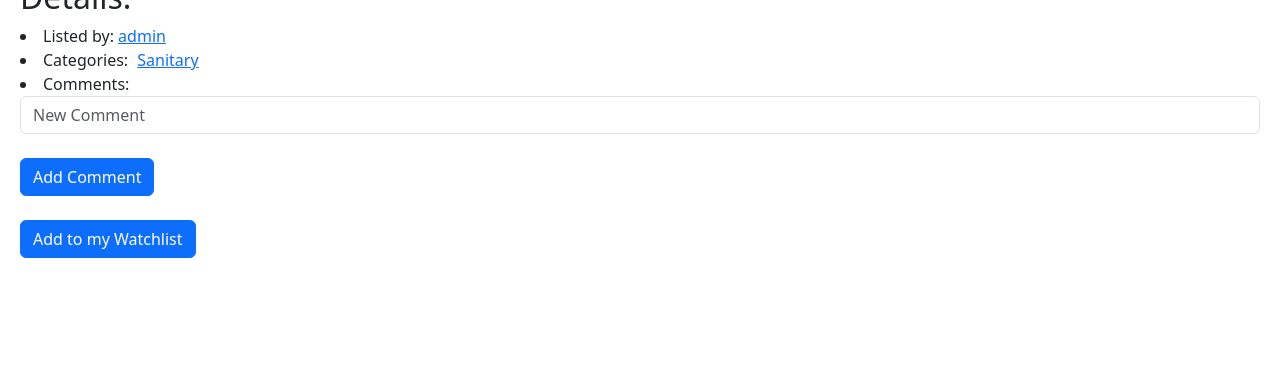
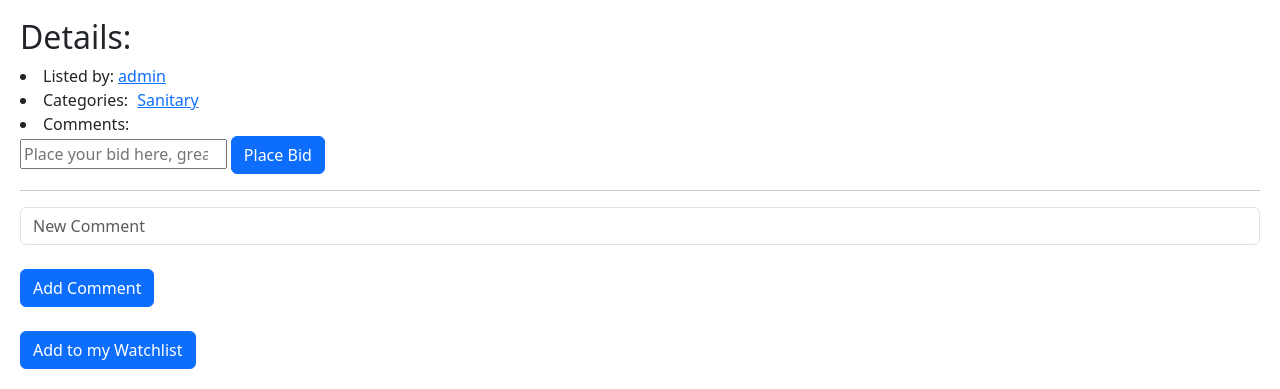
Before and after one commit to Harward-Projects/commerce, a Django app: a page that uses auctions/templates/auctions/listing.html in a window 1280 px wide. Shown: the part 585-974 px from the top of the page. Before the commit the page ends 843 px from the top, so only its background shows below. Run offline with Django 3.2, Linux system fonts and the light colour scheme; a user stored in the database is signed in; data comes from the database, SQL or seed files in the repository; some libraries are stand-ins or nearby versions.

Commit message:
Adds price bidding logics, close button for owner remained

```diff
--- a/auctions/models.py
+++ b/auctions/models.py
@@ -9,8 +9,6 @@
 
 class Comments(models.Model):
     content = models.TextField(blank=True)
-    # title = models.ForeignKey('Listings', on_delete=models.CASCADE, related_name="comments_title")
-    user = models.CharField(max_length=64, blank=True)
 
     def __str__(self):
         return self.content
@@ -33,10 +31,11 @@
     photo_url = models.URLField(max_length=300, blank=True)
     category = models.ManyToManyField(Categories, blank=True, related_name="Category")
     # There must be an optional base_price and bid_price. The final price should be max of these base and bid prices.
-    prices = models.DecimalField(decimal_places=2, max_digits=6, null=True)
+    price = models.DecimalField(decimal_places=2, max_digits=6, null=True)
+    bids_number = models.IntegerField(default=0)
     bid_price = models.ManyToManyField(Bids, related_name="Bid_price")
     # date = models.DateTimeField()
-    comments = models.ManyToManyField(Comments, blank=True, related_name="listings")
+    comments = models.ManyToManyField(Comments, blank=True, null=True, related_name="listings")
     active_state = models.BooleanField(default=True, null=True)
     user = models.CharField(max_length=64, blank=True)
     watchlist = models.ManyToManyField(User, blank=True, related_name='added_listings')
--- a/auctions/templates/auctions/listing.html
+++ b/auctions/templates/auctions/listing.html
@@ -12,6 +12,8 @@
     <li>Listed by:
         {% if item.user == "admin" %}
             <a href="{% url 'admin:index' %}">{{ item.user }}</a></li>
+        {% else %}
+            {{ item.user }}
         {% endif %}
     <li class="">Categories:
         {% if item.category %}
@@ -32,7 +34,19 @@
     {% endfor %}
 
     {% if user.is_authenticated %}
-        <form action="{% url 'add_comment' title=item.title %}" method="post">
+        {% if message %}
+            {{ message }}
+        {% endif %}
+        {% if item.bids_number %}
+            <h6>{{ item.bids_number }} bid(s) so far. </h6>
+        {% endif %}
+        <form action="{% url 'add_comment_or_bid' title=item.title %}" method="post">
+            {% csrf_token %}
+            <input class="col-md-2" type="number" name="bid" placeholder="Place your bid here, greater than others'">
+            <input class="btn btn-primary" type="submit" name="bid_submit" value="Place Bid">
+        </form>
+        <hr>
+        <form action="{% url 'add_comment_or_bid' title=item.title %}" method="post">
             {% csrf_token %}
             <!-- <div class="form-group"> -->
                 <input class="form-control" type="text" name="new_comment" placeholder="New Comment">
@@ -42,7 +56,7 @@
                 <P class="alert alert-warning">{{ message }}</P>
                 <br>
             {% endif %}
-            <input class="btn btn-primary" type="submit" value="Add Comment">
+            <input class="btn btn-primary" type="submit" name="comment_submit" value="Add Comment">
         </form>
         <br>
         {% if user in item.watchlist.all %}
--- a/auctions/urls.py
+++ b/auctions/urls.py
@@ -9,7 +9,7 @@
     path("category/<str:category>", views.view_category, name="category"),
     path("watchlist", views.watchlist, name="watchlist"),
     path("ARWatchlist/<int:key>/<str:title>", views.ARWatchlist, name="ARWatchlist"),
-    path("listing/<str:title>", views.add_comment, name="add_comment"),
+    path("listing/<str:title>", views.add_comment_or_bid, name="add_comment_or_bid"),
     path("login", views.login_view, name="login"),
     path("logout", views.logout_view, name="logout"),
     path("register", views.register, name="register"),
--- a/auctions/views.py
+++ b/auctions/views.py
@@ -4,6 +4,7 @@
 from django.http import HttpResponse, HttpResponseRedirect
 from django.shortcuts import render, get_object_or_404
 from django.urls import reverse
+from decimal import Decimal
 
 from .models import User, Listings, Bids, Comments, Categories
 
@@ -79,26 +80,50 @@
             "listing": listing,
         })
 
-def add_comment(request, title):
+def add_comment_or_bid(request, title):
     listing = Listings.objects.get(title=title)
+    user = request.user.username
 
     if request.method == 'POST':
-        user = request.user.username
-        new_comment = request.POST.get("new_comment")
-        added_comment, created_added_comment = Comments.objects.get_or_create(content=new_comment, user=user)
-
-        if new_comment and created_added_comment:
-            listing.comments.add(added_comment.id)
-            print("comment added to {listing} listing")
-            return render(request, "auctions/listing.html", {
+        if 'comment_submit' in request.POST:
+            new_comment = request.POST.get("new_comment")
+            if new_comment:
+                added_comment, created_added_comment = Comments.objects.get_or_create(content=new_comment)
+                if created_added_comment:
+                    listing.comments.add(added_comment.id)
+                    print("comment added to {listing} listing")
+                    return render(request, "auctions/listing.html", {
+                            "item": listing,
+                        })
+            else:
+                return render(request, "auctions/listing.html", {
+                    "message": "Can't add empty or repetitive comment!",
                     "item": listing,
                 })
-        else:
-            return render(request, "auctions/listing.html", {
-                "message": "Can't add empty or repetitive comment!",
-                "item": listing,
-            })
-
+        elif 'bid_submit' in request.POST:
+            try:
+                new_bid = Decimal(request.POST.get("bid"))
+            except ValueError:
+                print(f"Invalid decimal: {new_bid}")
+            if new_bid:
+                if new_bid > Decimal(listing.price):
+                    listing.price = new_bid
+                    listing.save()
+                    listing.bids_number += 1
+                    listing.save()
+                    return render(request, "auctions/listing.html", {
+                        "item": listing,
+                    })
+                else:
+                    return render(request, "auctions/listing.html", {
+                        "message": "You should bid a price greater than others'",
+                        "item": listing,
+                    })
+            else:
+                return render(request, "auctions/listing.html", {
+                        "message": "You should bid a price greater than others'",
+                        "item": listing,
+                    })
     else:
         print("Why else?")
         print(f"title in add_comment: {listing.title}")
@@ -182,15 +207,12 @@
                 "message": "Enter the title ."
             })
 
-        # Checks if Bid is blank or repetitive
+        # sets price for listing
         if bid_price:
             bid, created_bid = Bids.objects.get_or_create(bid_price=bid_price)
-            if created_bid:
-                if Listings.objects.all():
-                    print("Listings.objects.all()", Listings.objects.all())
-                    # bidprice = bid.bid_price
-                    listing.bid_price.add(bid.id)
-                    # Listings.objects.filter(title=title).bid_price.add(bid)
+            listing.price = bid.bid_price
+            listing.save()
+
         else:
             return render(request, "auctions/create_listing.html", {
                 "message": "Enter bid price."
@@ -209,9 +231,9 @@
 
         #Checks if comment is blank or repetitive
         if comment_text:
-            comment, created_comment = Comments.objects.get_or_create(content=comment_text, user=user)
+            comment, created_comment = Comments.objects.get_or_create(content=comment_text)
         else:
-            comment, created_comment = Comments.objects.get_or_create(content="No comment", user=user)
+            comment, created_comment = Comments.objects.get_or_create(content="No comment")
 
         listing.comments.add(comment.id)
 
```
Also changed, not shown: auctions/migrations/0005_remove_comments_user_alter_listings_comments_and_more.py (added), auctions/migrations/0006_rename_prices_listings_price_listings_bids_number.py (added), db.sqlite3.
